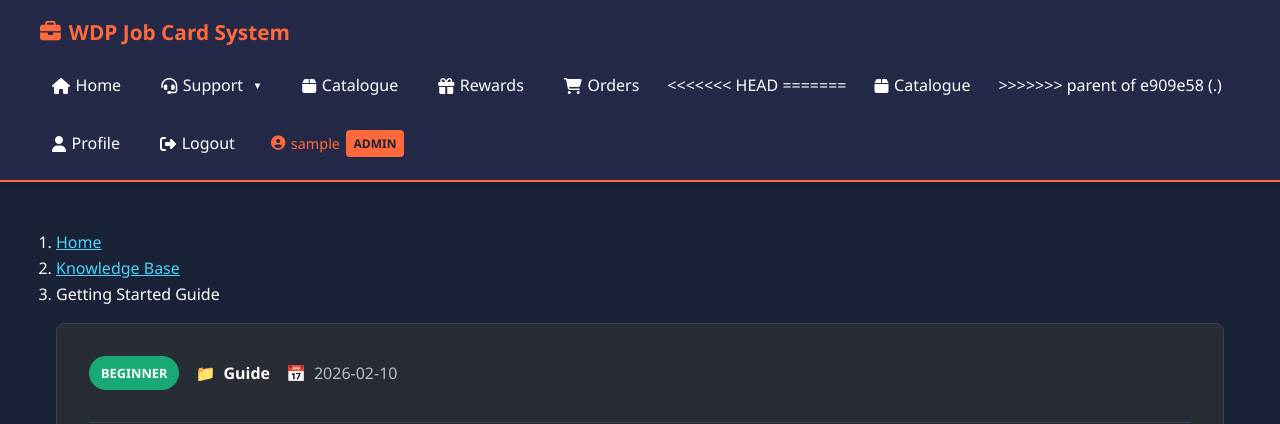
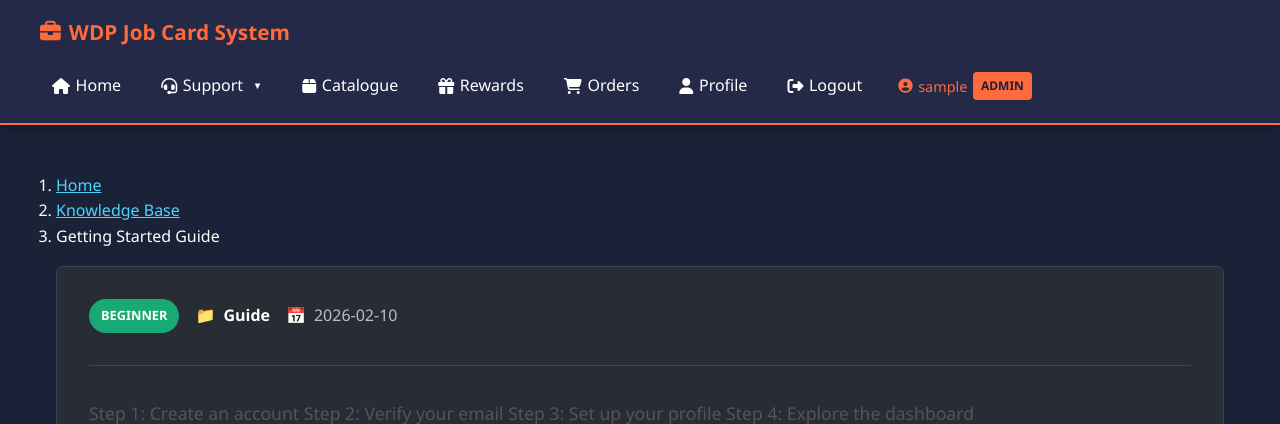
Before and after one commit to biz2007/WDP-Automating-Job-Card-Update, a Flask app: page /article/1 in a window 1280 px wide. Shown: the top 424 px of the page. Run offline with Flask 3, Linux system fonts and the light colour scheme; the visitor is signed in with stand-in values (Sample User, id 1).

Commit message:
Revert "Update base.html"
This reverts commit 0fa7be13dc71415ffb4d6b3b8930b02476e30a3a.

```diff
--- a/templates/base.html
+++ b/templates/base.html
@@ -339,10 +339,6 @@
                         <li><a href="{{ url_for('rewards') }}" class="nav-link"><i class="fas fa-gift"></i> Rewards</a></li>
                         <li><a href="{{ url_for('orders') }}" class="nav-link"><i class="fas fa-shopping-cart"></i> Orders</a></li>
                     {% endif %}
-<<<<<<< HEAD
-=======
-                    <li><a href="{{ url_for('catalogue') }}" class="nav-link"><i class="fas fa-box"></i> Catalogue</a></li>
->>>>>>> parent of e909e58 (.)
                     <li><a href="{{ url_for('auth.profile') }}" class="nav-link"><i class="fas fa-user"></i> Profile</a></li>
                     <li><a href="{{ url_for('auth.logout') }}" class="nav-link"><i class="fas fa-sign-out-alt"></i> Logout</a></li>
                     <li>
```
